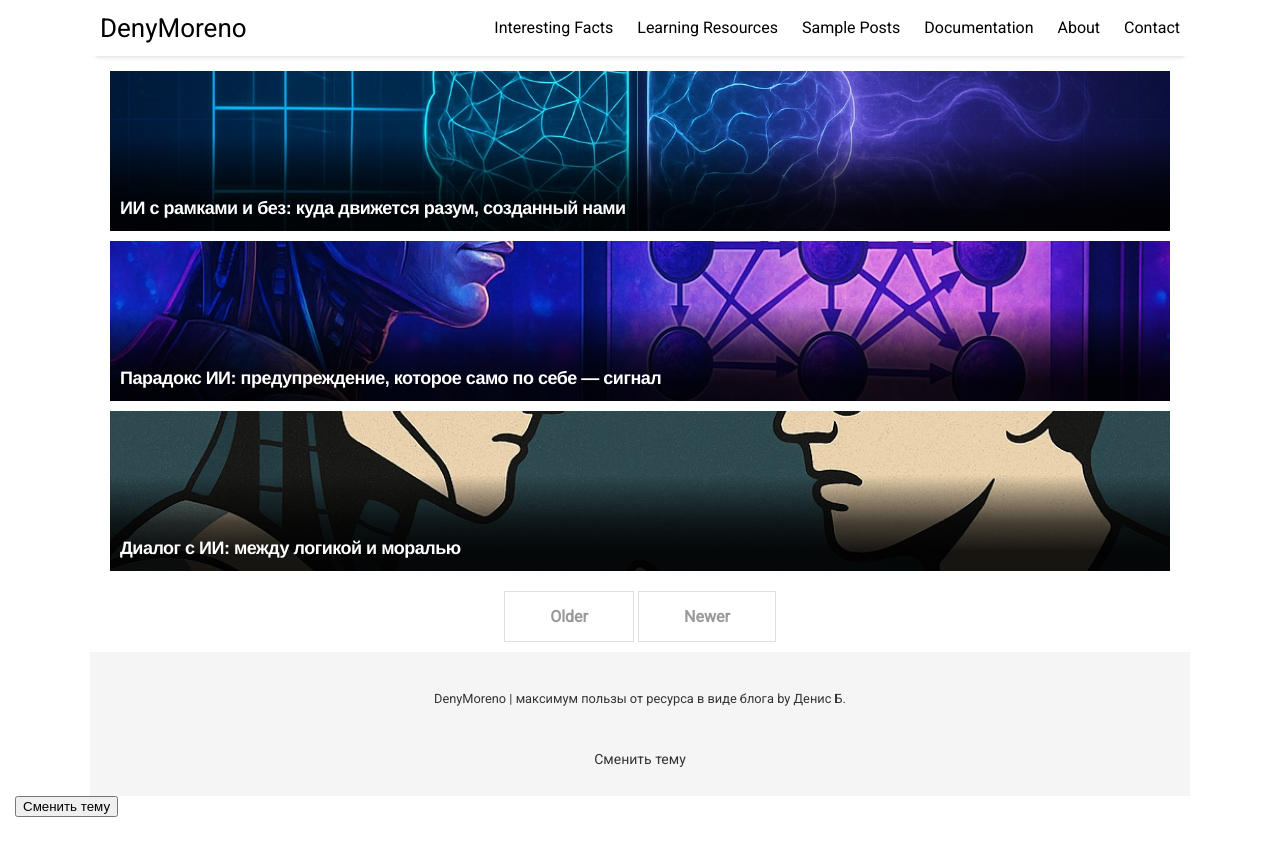
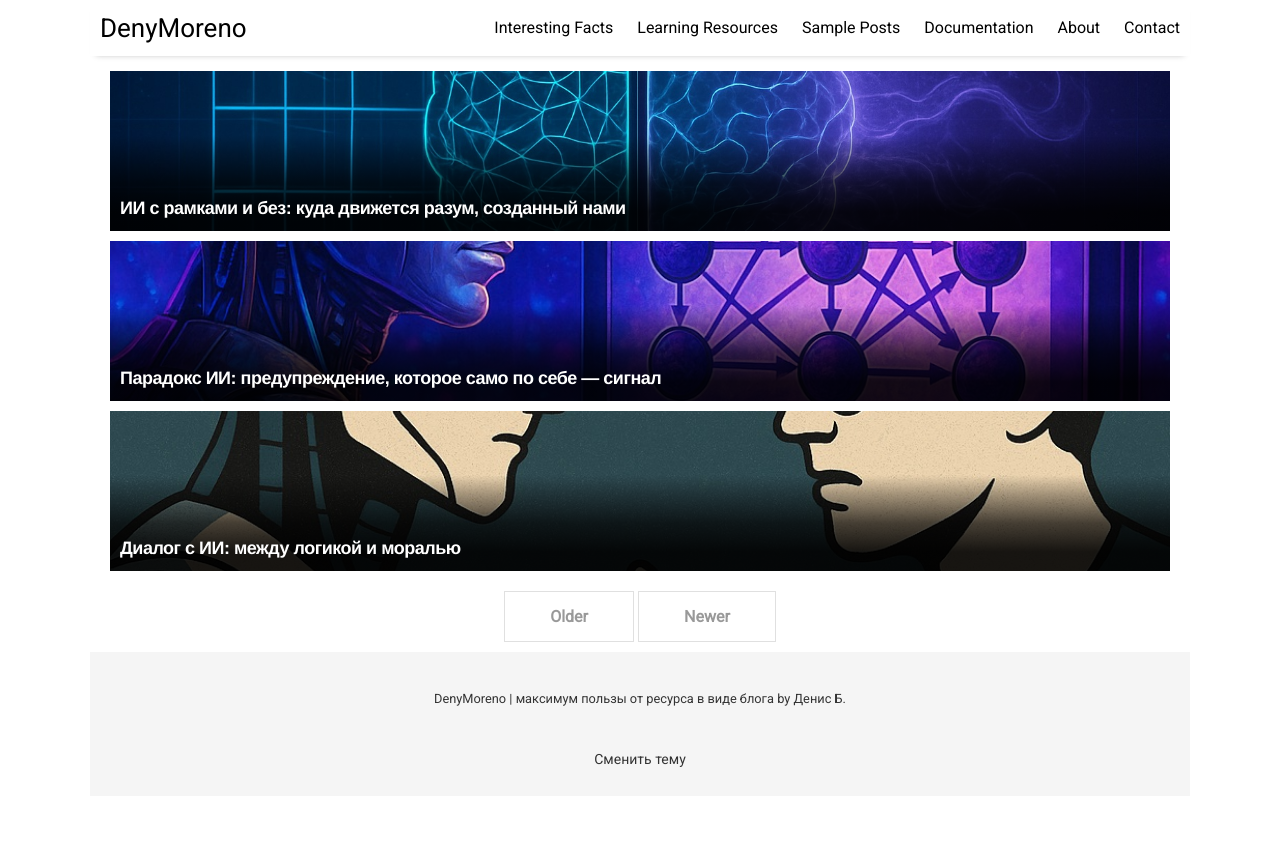
Before and after one commit to DenyMoreno/myblog, a Jekyll site: the page built from index.html, in a window 1280 px wide. Shown: the top 856 px of the page. Built offline with Jekyll 4.4.1, drawn with Linux system fonts in a browser that asks for light colours; nearby versions of some CDN libraries; the list of posts is cut into pages by our own code.

Commit message:
Update default.html

```diff
--- a/_layouts/default.html
+++ b/_layouts/default.html
@@ -9,24 +9,5 @@
       </div>
       {% include footer.html %}
     </div>
-    <script>
-  if (localStorage.getItem('theme') === 'dark') {
-    document.documentElement.setAttribute('data-theme', 'dark');
-  }
-</script>
-
-    <button onclick="toggleTheme()" style="margin-left: 15px; cursor: pointer;">
-  Сменить тему
-</button>
-
-    <script>
-  function toggleTheme() {
-    const current = document.documentElement.getAttribute('data-theme');
-    const next = current === 'dark' ? 'light' : 'dark';
-    document.documentElement.setAttribute('data-theme', next);
-    localStorage.setItem('theme', next);
-  }
-</script>
-
   </body>
 </html>
```
